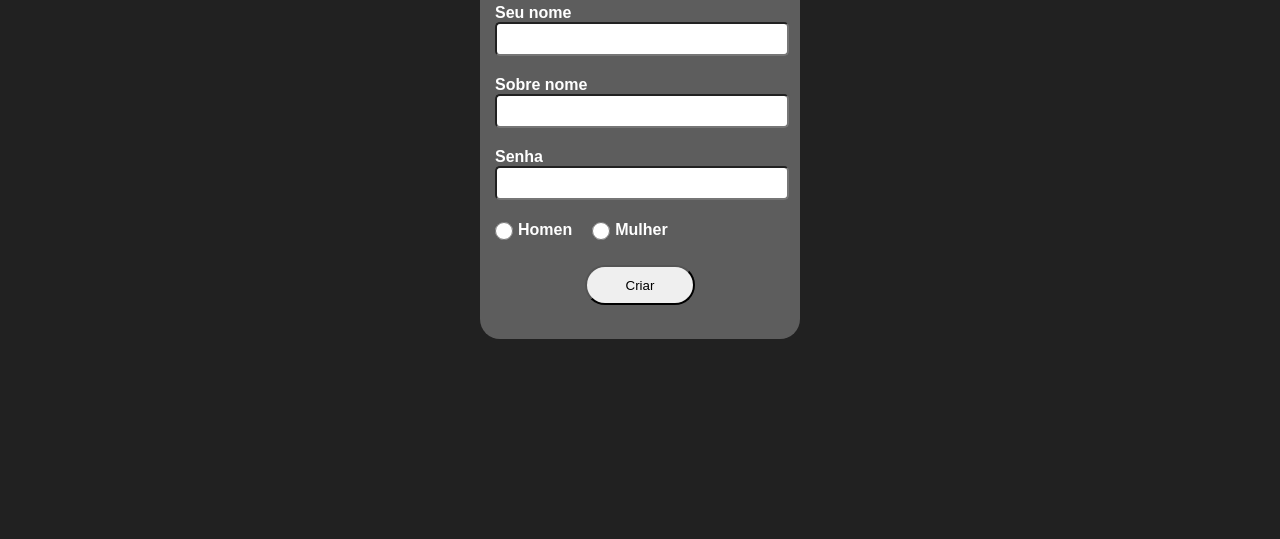
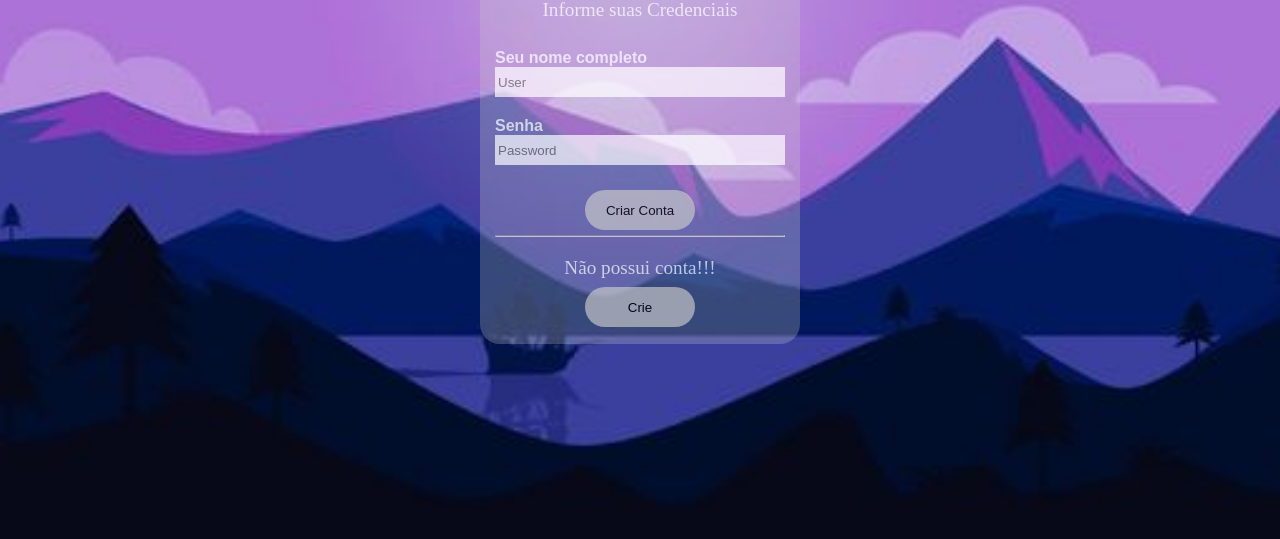
Before and after one commit to Lucas-Ifro/CSS-Iniciantes, a plain HTML site: page Miniprojetos/TelaLogin/index.html in a window 1280 px wide. Shown: the part 261-800 px from the top of the page. Drawn offline with Linux system fonts and the light colour scheme.

Commit message:
terminando as comfigurações das divs

```diff
--- /dev/null
+++ b/Miniprojetos/TelaLogin/estilos/styleCadastro.css
@@ -0,0 +1,19 @@
+.cadastro{
+    width: 320px;
+    height: 400px;
+    background-color: #cccccc5c;
+    border-radius: 20px;
+    box-sizing: border-box;
+    padding: 15px;
+    display: none;
+    flex-wrap: wrap;
+
+}
+
+#isexoH, #isexoM{
+    width: 18px;
+    height: 18px;
+    margin-right: 5px;
+    margin-top: 2px;
+    color: red;
+}
--- /dev/null
+++ b/Miniprojetos/TelaLogin/estilos/styleGlobais.css
@@ -0,0 +1,91 @@
+*{
+    margin: 0px;
+    padding: 0px;
+}
+
+main{
+    width: 100vw;
+    height: 100vh;
+    background-color: hsl(0, 0%, 21%);
+    display: flex;
+    align-items: center;
+    justify-content: center;
+}
+main{
+    background-image: url(../4k.jpeg);
+    background-repeat: no-repeat;
+    background-position: center;
+    background-size: cover;
+}
+
+.cadastro form, .login form{
+    width: 100%;
+
+}
+
+.cadastro div, .login div{
+    margin-top: 20px;
+}
+
+.cadastro h1, .login h1, p{
+    text-align: center;
+    width: 100%;
+    height: 30px;
+    color: #581f7b;
+}
+
+.item-1, .item-2, .item-3, .item-4{
+    color: white;
+    font-weight: bolder;
+    font-family: Arial, Helvetica, sans-serif;
+}
+
+#inome, #isobreNome, #isenha, #inomeCompleto, #isenhaLogin{
+    height: 30px;
+    width: 290px;
+    border: none;
+    box-sizing: border-box;
+    padding: 3px;
+}
+#inome:focus, #isobreNome:focus, #isenha:focus, #inomeCompleto:focus, #isenhaLogin:focus{
+    outline: none;
+    background-color: #dfb8f86c;
+}
+
+.item-4 label{
+    margin-right: 20px;
+}
+
+.item-4{
+    display: flex;
+    align-items: center;
+
+}
+
+.submit{
+    width: 100%;
+    height: 30px;
+    display: flex;
+    align-items: center;
+    justify-content: center;
+
+}
+
+.button{
+    margin-top: 20px;
+    width: 110px;
+    height: 40px;
+    border-radius: 20px;
+    background-color: #ccc;
+    color: black;
+    transition: background-color 1s;
+    border: none;
+}
+
+.button:hover{
+    background-color: #581f7b;
+    color: white;
+    border: none;
+
+
+}
--- /dev/null
+++ b/Miniprojetos/TelaLogin/estilos/styleLogin.css
@@ -0,0 +1,37 @@
+.login{
+    width: 320px;
+    height: 410px;
+    background-color: #cccccc5c;
+    border-radius: 20px;
+    display: flex;
+    flex-wrap: wrap;
+    justify-content: center;
+    box-sizing: border-box;
+    padding: 15px;
+    opacity: 75%;
+}
+
+.login p{
+    margin-top: 20px;
+    color: white;
+    font-size: 1.2em;
+
+}
+
+.entrar{
+    margin-bottom: 20px;
+}
+
+.criar{
+    margin: 0px;
+}
+
+#Nconta{
+    width: 100%;
+    height: 30px;
+    margin-top: 5px;
+    display: flex;
+    align-items: center;
+    justify-content: center;
+
+}
--- a/Miniprojetos/TelaLogin/index.html
+++ b/Miniprojetos/TelaLogin/index.html
@@ -3,12 +3,45 @@
 <head>
     <meta charset="UTF-8">
     <meta name="viewport" content="width=device-width, initial-scale=1.0">
-    <link rel="stylesheet" href="style.css">
+    <link rel="stylesheet" href="estilos/styleGlobais.css">
+    <link rel="stylesheet" href="estilos/styleCadastro.css">
+    <link rel="stylesheet" href="estilos/styleLogin.css">
     <title>Tela de Login/Cadastro</title>
 </head>
-<body>
+<body onload="limparSenha()">
     <main>
-        <div class="inicial"></div>
+        <div class="login">
+            <form action="#" autocomplete="off">
+                <h1>Realizar login</h1>
+                <p>Informe suas Credenciais</p>
+                <div class="item-1">
+                    <label for="inome">Seu nome completo
+                        <input type="text" name="nome" id="inomeCompleto" placeholder="User">
+
+                    </label>
+                </div>
+
+                <div class="item-3">
+                    <label for="isenha">Senha
+                        <input type="password" name="senha" id="isenhaLogin" placeholder="Password" autocomplete="off" value=" ">
+
+                    </label>
+                </div>
+
+                <div class="submit entrar">
+                    <input type="submit" value="Criar Conta" class="button">
+                </div>
+
+                <hr>
+                <p>Não possui conta!!!</p>
+                <div id="Nconta">
+                    <input type="submit" value="Crie" class="button criar">
+
+                </div>
+
+
+            </form>
+        </div>
         <div class="cadastro">
             <form action="#">
                 <H1>Criar conta</H1>
@@ -21,13 +54,13 @@
 
                 <div class="item-2">
                     <label for="isobreNome">Sobre nome
-                        <input type="password" name="sobreNome" id="isobreNome">
+                        <input type="text" name="sobreNome" id="isobreNome">
 
                     </label>
                 </div>
                 <div class="item-3">
                     <label for="isenha">Senha
-                        <input type="text" name="senha" id="isenha">
+                        <input type="password" name="senha" id="isenha" >
 
                     </label>
                 </div>
@@ -40,12 +73,18 @@
                 </div>
 
                 <div class="submit">
-                    <input type="submit" value="Criar" class="button">
+                    <input type="submit" value="Criar Conta" class="button">
                 </div>
 
 
             </form>
         </div>
     </main>
+    <script>
+        function limparSenha(){
+            document.getElementById("isenhaLogin").value = ""
+            document.getElementById("isenha").value = ""
+        }
+    </script>
 </body>
 </html>
--- a/Miniprojetos/TelaLogin/style.css
+++ /dev/null
@@ -1,90 +0,0 @@
-*{
-    margin: 0px;
-    padding: 0px;
-}
-
-main{
-    width: 100vw;
-    height: 100vh;
-    background-color: rgb(33, 33, 33);
-    display: flex;
-    align-items: center;
-    justify-content: center;
-}
-
-.inicial{
-    width: 320px;
-    height: 440px;
-    background-color: rgb(58, 58, 58);
-    display: none;
-
-}
-
-.cadastro{
-    width: 320px;
-    height: 400px;
-    background-color: rgb(93, 93, 93);
-    border-radius: 20px;
-    box-sizing: border-box;
-    padding: 15px;
-    display: flex;
-    flex-wrap: wrap;
-
-}
-
-.cadastro form{
-    width: 100%;
-}
-
-.cadastro div{
-    margin-top: 20px;
-}
-
-.cadastro h1{
-    text-align: center;
-    width: 100%;
-    height: 30px;
-}
-
-.item-1, .item-2, .item-3, .item-4, .cadastro h1{
-    color: white;
-    font-weight: bolder;
-    font-family: Arial, Helvetica, sans-serif;
-}
-
-#inome, #isobreNome, #isenha{
-    height: 30px;
-    width: 290px;
-    border-radius: 5px;
-}
-
-#isexoH, #isexoM{
-    width: 18px;
-    height: 18px;
-    margin-right: 5px;
-    margin-top: 2px;
-}
-.item-4 label{
-    margin-right: 20px;
-}
-
-.item-4{
-    display: flex;
-    align-items: center;
-
-}
-
-.submit{
-    width: 100%;
-    height: 30px;
-    display: flex;
-    align-items: center;
-    justify-content: center;
-}
-
-.button{
-    margin-top: 20px;
-    width: 110px;
-    height: 40px;
-    border-radius: 20px;
-}
```
Also changed, not shown: Miniprojetos/TelaLogin/4k.jpeg (added), Miniprojetos/TelaLogin/fundo.jpeg (added), Miniprojetos/TelaLogin/fundo02.jpeg (added), Miniprojetos/TelaLogin/fundo03.webp (added).
